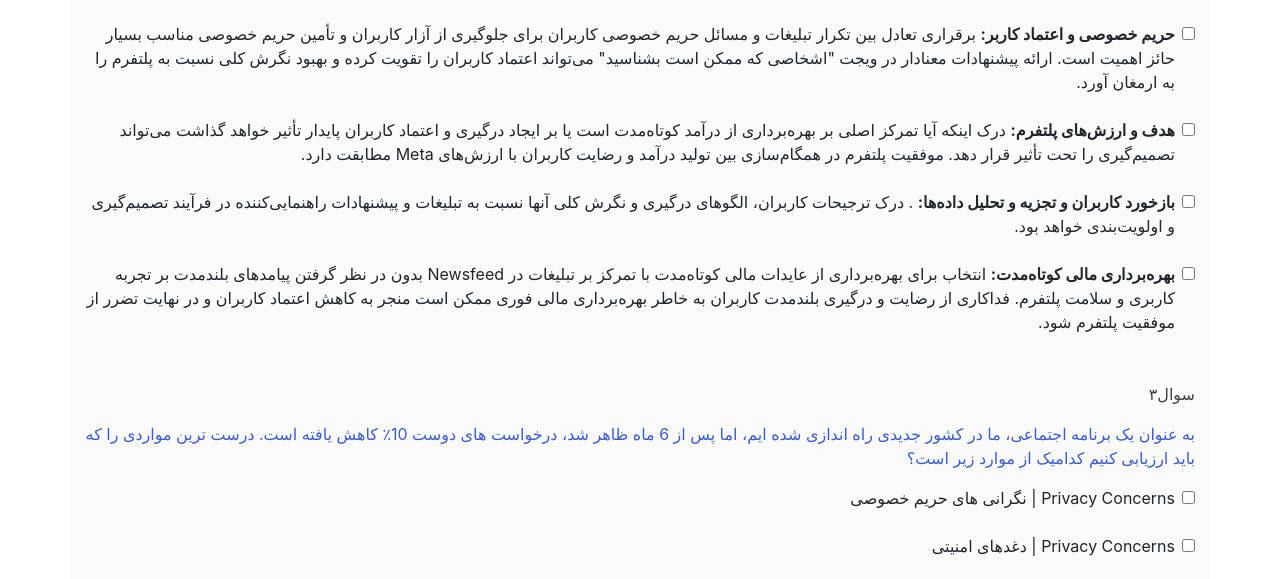
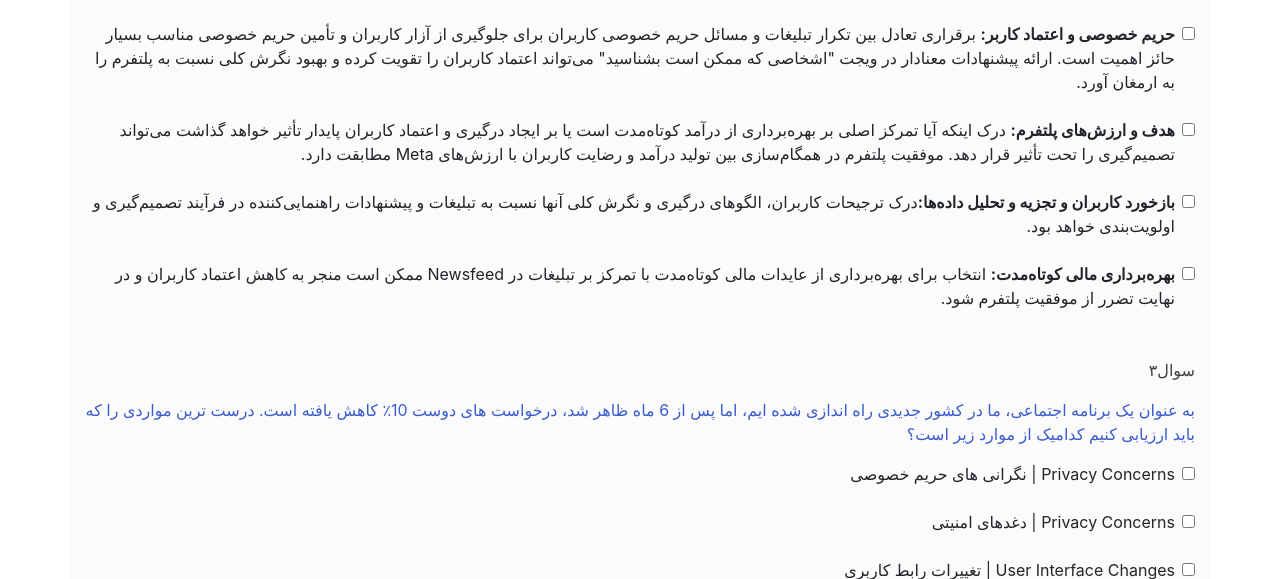
Before and after one commit to amirhosseindehghan1/charehjo.ir, a Django app: page /develop-and-launch/ in a window 1280 px wide. Shown: the part 1430-2009 px from the top of the page. Run offline with Django 4.2, Linux system fonts and the light colour scheme; some libraries are stand-ins or nearby versions.

Commit message:
Fix text

```diff
--- a/landing/templates/develop_and_launch.html
+++ b/landing/templates/develop_and_launch.html
@@ -125,12 +125,12 @@ height="0" width="0" style="display:none;visibility:hidden"></iframe></noscript>
 
          <div class="form-check">
   <input class="form-check-input" type="checkbox" id="City" name="City" value="something">
-  <label class="form-check-label"><b>بازخورد کاربران و تجزیه و تحلیل داده‌ها:</b> . درک ترجیحات کاربران، الگوهای درگیری و نگرش کلی آنها نسبت به تبلیغات و پیشنهادات راهنمایی‌کننده در فرآیند تصمیم‌گیری و اولویت‌بندی خواهد بود.</label>
+  <label class="form-check-label"><b>بازخورد کاربران و تجزیه و تحلیل داده‌ها:</b>درک ترجیحات کاربران، الگوهای درگیری و نگرش کلی آنها نسبت به تبلیغات و پیشنهادات راهنمایی‌کننده در فرآیند تصمیم‌گیری و اولویت‌بندی خواهد بود.</label>
 </div><br />
 
          <div class="form-check">
   <input class="form-check-input" type="checkbox" id="City" name="City" value="something">
-  <label class="form-check-label"><b>بهره‌برداری مالی کوتاه‌مدت:</b> انتخاب برای بهره‌برداری از عایدات مالی کوتاه‌مدت با تمرکز بر تبلیغات در Newsfeed بدون در نظر گرفتن پیامدهای بلندمدت بر تجربه کاربری و سلامت پلتفرم. فداکاری از رضایت و درگیری بلندمدت کاربران به خاطر بهره‌برداری مالی فوری ممکن است منجر به کاهش اعتماد کاربران و در نهایت تضرر از موفقیت پلتفرم شود.</label>
+  <label class="form-check-label"><b>بهره‌برداری مالی کوتاه‌مدت:</b> انتخاب برای بهره‌برداری از عایدات مالی کوتاه‌مدت با تمرکز بر تبلیغات در Newsfeed  ممکن است منجر به کاهش اعتماد کاربران و در نهایت تضرر از موفقیت پلتفرم شود.</label>
 </div>
 
 
```
